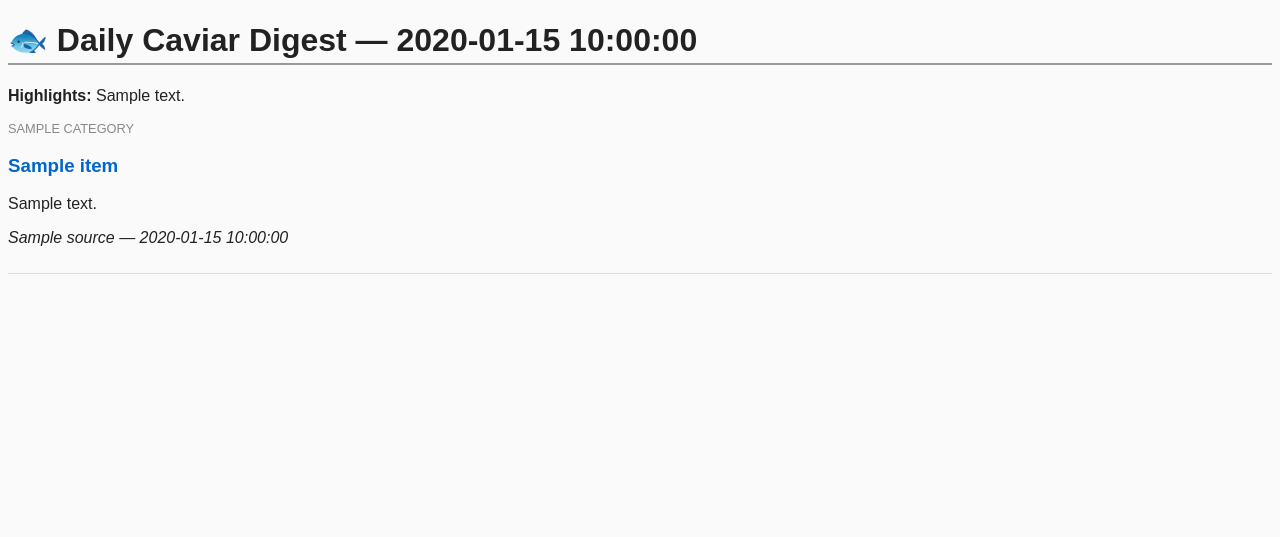
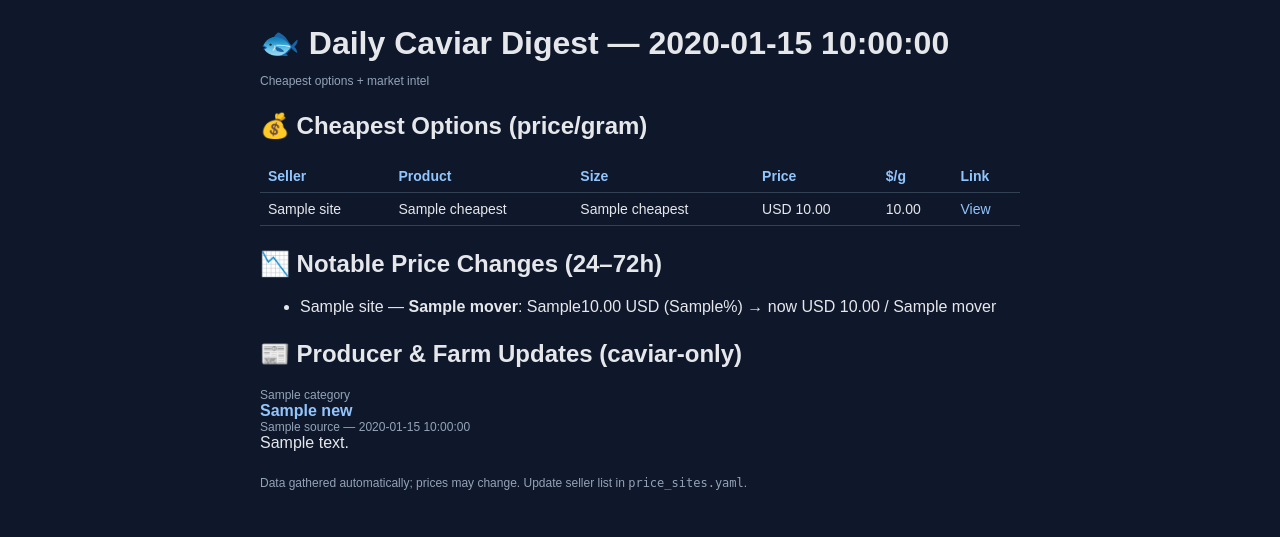
Before and after one commit to kylekizziah/caviar-monitor, a Python web app: template templates/digest_template.html in a window 1280 px wide. Shown: the top 537 px of the page. Run offline with Jinja, Linux system fonts and the light colour scheme; the template is opened without the code that fills it: most values are stand-ins (such as "Sample title", 1, 10 or a date in 2020).

Commit message:
Update digest_template.html

```diff
--- a/templates/digest_template.html
+++ b/templates/digest_template.html
@@ -2,31 +2,77 @@
 <html lang="en">
 <head>
   <meta charset="UTF-8" />
-  <title>Daily Caviar Digest</title>
+  <title>Daily Caviar Digest — {{ date }}</title>
   <style>
-    body { font-family: Arial, sans-serif; background-color: #fafafa; color: #222; }
-    h1 { color: #222; border-bottom: 2px solid #999; padding-bottom: 4px; }
-    .article { margin-bottom: 20px; padding-bottom: 10px; border-bottom: 1px solid #ddd; }
-    .category { font-size: 0.8em; text-transform: uppercase; color: #888; }
-    a { color: #0066cc; text-decoration: none; }
-    a:hover { text-decoration: underline; }
+    body { font-family: Arial, sans-serif; background:#0f172a; color:#e5e7eb; margin:0; }
+    .wrap { max-width:760px; margin:0 auto; padding:24px; }
+    h1 { margin:0 0 12px; }
+    .section { margin:24px 0; }
+    table { width:100%; border-collapse:collapse; }
+    th, td { border-bottom:1px solid #334155; padding:8px; text-align:left; font-size:14px;}
+    th { color:#93c5fd; }
+    a { color:#93c5fd; text-decoration:none; }
+    .tag { font-size:12px; color:#94a3b8; }
   </style>
 </head>
 <body>
-  <h1>🐟 Daily Caviar Digest — {{ date }}</h1>
-  <p><strong>Highlights:</strong> {{ highlight_summary }}</p>
+  <div class="wrap">
+    <h1>🐟 Daily Caviar Digest — {{ date }}</h1>
+    <div class="tag">Cheapest options + market intel</div>
 
-  {% if items %}
-    {% for item in items %}
-      <div class="article">
-        <div class="category">{{ item.category }}</div>
-        <h3><a href="{{ item.url }}">{{ item.title }}</a></h3>
-        <p>{{ item.summary }}</p>
-        <p><em>{{ item.source }} — {{ item.published_at }}</em></p>
-      </div>
-    {% endfor %}
-  {% else %}
-    <p>No major caviar headlines found in the last 72 hours. 🐟</p>
-  {% endif %}
+    <div class="section">
+      <h2>💰 Cheapest Options (price/gram)</h2>
+      {% if cheapest %}
+      <table>
+        <tr><th>Seller</th><th>Product</th><th>Size</th><th>Price</th><th>$/g</th><th>Link</th></tr>
+        {% for p in cheapest %}
+          <tr>
+            <td>{{ p.site }}</td>
+            <td>{{ p.name }}</td>
+            <td>{{ p.size_label }}</td>
+            <td>{{ p.currency }} {{ "%.2f"|format(p.price) }}</td>
+            <td>{{ "%.2f"|format(p.per_g) }}</td>
+            <td><a href="{{ p.url }}">View</a></td>
+          </tr>
+        {% endfor %}
+      </table>
+      {% else %}
+        <p>No price data yet — add seller URLs to <code>price_sites.yaml</code>.</p>
+      {% endif %}
+    </div>
+
+    <div class="section">
+      <h2>📉 Notable Price Changes (24–72h)</h2>
+      {% if movers %}
+        <ul>
+          {% for m in movers %}
+            <li>{{ m.site }} — <strong>{{ m.name }}</strong>: {{ m.delta_sign }}{{ "%.2f"|format(m.delta_abs) }} {{ m.currency }} ({{ m.delta_pct }}%) → now {{ m.currency }} {{ "%.2f"|format(m.price) }} / {{ m.size_label }}</li>
+          {% endfor %}
+        </ul>
+      {% else %}
+        <p>No price changes detected in the last 72h.</p>
+      {% endif %}
+    </div>
+
+    <div class="section">
+      <h2>📰 Producer & Farm Updates (caviar-only)</h2>
+      {% if news_items %}
+        {% for it in news_items %}
+          <div style="margin:12px 0;">
+            <div class="tag">{{ it.category }}</div>
+            <div><a href="{{ it.url }}"><strong>{{ it.title }}</strong></a></div>
+            <div class="tag">{{ it.source }} — {{ it.published_at }}</div>
+            <div>{{ it.summary }}</div>
+          </div>
+        {% endfor %}
+      {% else %}
+        <p>No new caviar-specific headlines.</p>
+      {% endif %}
+    </div>
+
+    <div class="section" style="color:#94a3b8;font-size:12px;">
+      Data gathered automatically; prices may change. Update seller list in <code>price_sites.yaml</code>.
+    </div>
+  </div>
 </body>
 </html>
```
